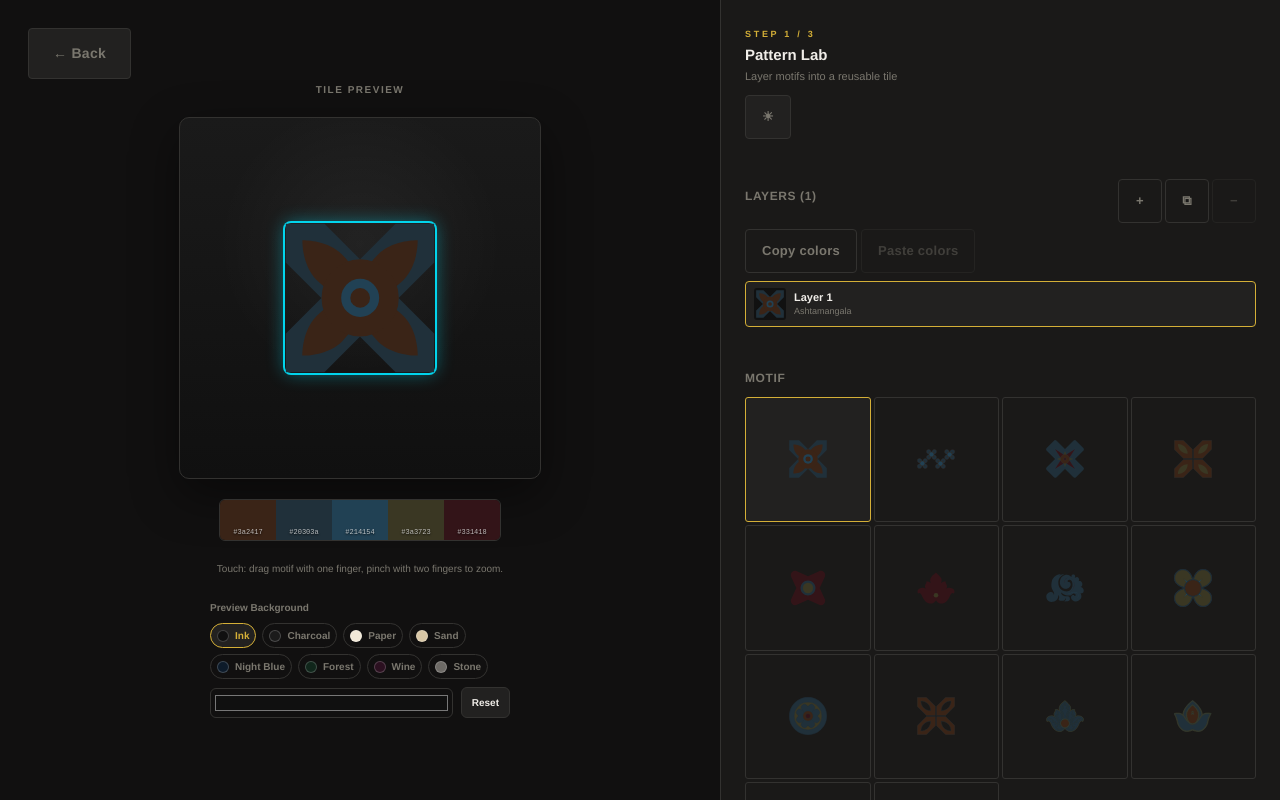
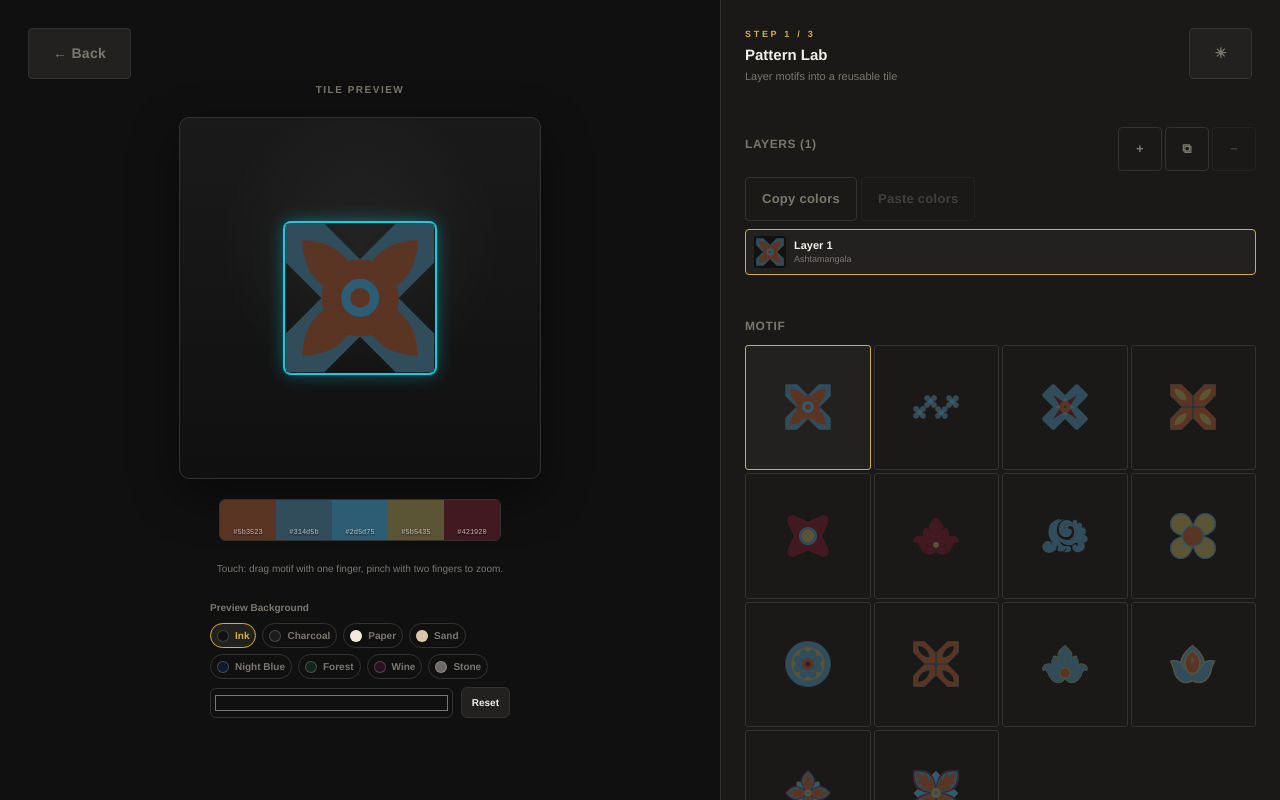
Before and after one commit to uniunika/patternsofplace, a React (Vite) app: page / in a window 1280 px wide. Both pictures are taken after a click on the button "Begin →". Built offline with nearby package versions, Linux system fonts and the light colour scheme.

Commit message:
feat: update color handling and improve UI component styles across multiple files

```diff
--- a/src/features/patternsOfPlace/app/reducer.js
+++ b/src/features/patternsOfPlace/app/reducer.js
@@ -120,6 +120,11 @@ export const initialState = {
 // ─── Reducer ─────────────────────────────────────────────────────────────────
 
 export function reducer(state, action) {
+  const nextValue =
+    action.key === "colors" && Array.isArray(action.value)
+      ? [...action.value]
+      : action.value;
+
   switch (action.type) {
     // Navigation
     case SET_STAGE:
@@ -133,7 +138,7 @@ export function reducer(state, action) {
 
     // Pattern Lab layers
     case ADD_LAYER: {
-      const layer = makeLayer(state.editor.layers.length);
+      const layer = makeLayer(0);
       return {
         ...state,
         editor: { ...state.editor, layers: [...state.editor.layers, layer] },
@@ -170,7 +175,7 @@ export function reducer(state, action) {
         editor: {
           ...state.editor,
           layers: state.editor.layers.map((l) =>
-            l.id === action.id ? { ...l, [action.key]: action.value } : l,
+            l.id === action.id ? { ...l, [action.key]: nextValue } : l,
           ),
         },
       };
@@ -299,7 +304,7 @@ export function reducer(state, action) {
       if (!activeCl || activeCl.rings.length >= MAX_RINGS_PER_CLUSTER)
         return state;
       const maxRadius = Math.max(...activeCl.rings.map((r) => r.radius));
-      const nr = { ...makeRing(activeCl.rings.length), radius: maxRadius + 80 };
+      const nr = { ...makeRing(0), radius: maxRadius + 80 };
       return {
         ...state,
         editor: {
@@ -340,9 +345,7 @@ export function reducer(state, action) {
               ? {
                   ...c,
                   rings: c.rings.map((r) =>
-                    r.id === action.id
-                      ? { ...r, [action.key]: action.value }
-                      : r,
+                    r.id === action.id ? { ...r, [action.key]: nextValue } : r,
                   ),
                 }
               : c,
@@ -388,7 +391,7 @@ export function reducer(state, action) {
         editor: {
           ...state.editor,
           reverseDecorations: state.editor.reverseDecorations.map((d) =>
-            d.id === action.id ? { ...d, [action.key]: action.value } : d,
+            d.id === action.id ? { ...d, [action.key]: nextValue } : d,
           ),
         },
       };
--- a/src/features/patternsOfPlace/components/stageFinalize/StageFinalize.jsx
+++ b/src/features/patternsOfPlace/components/stageFinalize/StageFinalize.jsx
@@ -289,8 +289,7 @@ function ReversePanel({ T, state, dispatch }) {
                   marginBottom: 8,
                 }}
               >
-                {SELECTABLE_MOTIFS.map(
-                  ({ id, component: MC, name, previewColors }) => {
+                {SELECTABLE_MOTIFS.map(({ id, component: MC, name }) => {
                   const isActive = active.motifId === id;
                   return (
                     <button
@@ -302,7 +301,7 @@ function ReversePanel({ T, state, dispatch }) {
                       aria-label={name}
                       style={{
                         aspectRatio: "1",
-                          padding: 3,
+                        padding: 1,
                         border: `1.5px solid ${isActive ? "#00e5ff" : T.brd}`,
                         background: isActive
                           ? "rgba(0,229,255,0.1)"
@@ -316,20 +315,13 @@ function ReversePanel({ T, state, dispatch }) {
                         transition: "all 0.15s",
                       }}
                     >
-                        <MC
-                          c={
-                            isActive
-                              ? (active.colors ?? DEFAULT_COLORS)
-                              : previewColors
-                          }
-                          size={44}
-                        />
+                      <MC c={active.colors ?? DEFAULT_COLORS} size={46} />
                     </button>
                   );
-                  },
-                )}
+                })}
               </div>
               <ColorPicker
+                key={active.id}
                 label="Ring Colors"
                 colors={active.colors ?? DEFAULT_COLORS}
                 onChange={(c) => upd("colors", c)}
@@ -496,7 +488,7 @@ export function StageFinalize() {
       style={{
         height: "100dvh",
         display: "flex",
-        flexDirection: "row-reverse",
+        flexDirection: "row",
         fontFamily: FONT,
         background: T.bg,
         overflow: "hidden",
@@ -512,6 +504,15 @@ export function StageFinalize() {
         style={{ position: "fixed", top: 28, left: 28, zIndex: 100 }}
       >
         ← Back
+      </Button>
+      <Button
+        variant="secondary"
+        small={false}
+        T={T}
+        onClick={toggleTheme}
+        style={{ position: "fixed", top: 28, right: 28, zIndex: 100 }}
+      >
+        {theme === "dark" ? "☀" : "◐"}
       </Button>
 
       <main
@@ -601,12 +602,6 @@ export function StageFinalize() {
           <div style={{ fontSize: 15, fontWeight: 800, color: T.txt }}>
             Your Postcard
           </div>
-        </div>
-
-        <div style={{ display: "flex", gap: 4, marginBottom: 8 }}>
-          <Button variant="secondary" small T={T} onClick={toggleTheme}>
-            {theme === "dark" ? "☀" : "◐"}
-          </Button>
         </div>
 
         <div style={{ display: "flex", gap: 3, marginBottom: 12 }}>
--- a/src/features/patternsOfPlace/components/stagePatternLab/StagePatternLab.jsx
+++ b/src/features/patternsOfPlace/components/stagePatternLab/StagePatternLab.jsx
@@ -184,6 +184,15 @@ export function StagePatternLab() {
       >
         ← Back
       </Button>
+      <Button
+        variant="secondary"
+        small={false}
+        T={T}
+        onClick={toggleTheme}
+        style={{ position: "fixed", top: 28, right: 28, zIndex: 100 }}
+      >
+        {theme === "dark" ? "☀" : "◐"}
+      </Button>
       {/* ── Control Rail ── */}
       <aside
         style={{
@@ -213,11 +222,6 @@ export function StagePatternLab() {
           </div>
         </div>
 
-        <div style={{ display: "flex", gap: 6, marginBottom: 8 }}>
-          <Button variant="secondary" small T={T} onClick={toggleTheme}>
-            {theme === "dark" ? "☀" : "◐"}
-          </Button>
-        </div>
         <Divider T={T} />
 
         {/* ── Layers ── */}
@@ -365,7 +369,7 @@ export function StagePatternLab() {
                 aria-label={name}
                 style={{
                   aspectRatio: "1",
-                  padding: 2,
+                  padding: 1,
                   border: `1.5px solid ${isActive ? T.gold : T.brd}`,
                   background: isActive ? T.surf2 : "transparent",
                   cursor: "pointer",
@@ -377,7 +381,7 @@ export function StagePatternLab() {
                   transition: "all 0.15s",
                 }}
               >
-                <MC c={active.colors} size={38} />
+                <MC c={active.colors} size={46} />
               </button>
             );
           })}
@@ -397,6 +401,7 @@ export function StagePatternLab() {
         </div>
 
         <ColorPicker
+          key={active.id}
           label="Manual Colors"
           colors={active.colors}
           onChange={(c) => upd("colors", c)}
--- a/src/features/patternsOfPlace/components/stageStudio/StageStudio.jsx
+++ b/src/features/patternsOfPlace/components/stageStudio/StageStudio.jsx
@@ -43,7 +43,7 @@ import { tangentSize } from "../../domain/geometry.js";
 import { FONT, FONT_MONO } from "../../data/constants/themes.js";
 
 const PANEL_STYLE = {
-  width: 320,
+  width: 560,
   flexShrink: 0,
   height: "100%",
   minHeight: 0,
@@ -173,6 +173,15 @@ export function StageStudio() {
       >
         ← Back
       </Button>
+      <Button
+        variant="secondary"
+        small={false}
+        T={T}
+        onClick={toggleTheme}
+        style={{ position: "fixed", top: 28, right: 28, zIndex: 100 }}
+      >
+        {theme === "dark" ? "☀" : "◐"}
+      </Button>
 
       {/* ── Control Rail ── */}
       <aside
@@ -200,17 +209,6 @@ export function StageStudio() {
           </div>
         </div>
 
-        <div style={{ display: "flex", gap: 8, marginBottom: 12 }}>
-          <Button
-            variant="secondary"
-            small={false}
-            T={T}
-            onClick={toggleTheme}
-            style={{ flex: 1 }}
-          >
-            {theme === "dark" ? "☀ Light" : "◐ Dark"}
-          </Button>
-        </div>
         <Divider T={T} />
 
         {/* ── Clusters ── */}
@@ -438,13 +436,12 @@ export function StageStudio() {
             <div
               style={{
                 display: "grid",
-                gridTemplateColumns: "repeat(3,1fr)",
+                gridTemplateColumns: "repeat(4,1fr)",
                 gap: 3,
                 marginBottom: 8,
               }}
             >
-              {SELECTABLE_MOTIFS.map(
-                ({ id, component: MC, name, previewColors }) => {
+              {SELECTABLE_MOTIFS.map(({ id, component: MC, name }) => {
                 const isActive = activeRing.motifId === id;
                 return (
                   <button
@@ -456,7 +453,7 @@ export function StageStudio() {
                     aria-label={name}
                     style={{
                       aspectRatio: "1",
-                        padding: 3,
+                      padding: 1,
                       border: `1.5px solid ${isActive ? "#00e5ff" : T.brd}`,
                       background: isActive
                         ? "rgba(0,229,255,0.1)"
@@ -470,20 +467,13 @@ export function StageStudio() {
                       transition: "all 0.15s",
                     }}
                   >
-                      <MC
-                        c={
-                          isActive
-                            ? (activeRing.colors ?? DEFAULT_COLORS)
-                            : previewColors
-                        }
-                        size={44}
-                      />
+                    <MC c={activeRing.colors ?? DEFAULT_COLORS} size={46} />
                   </button>
                 );
-                },
-              )}
+              })}
             </div>
             <ColorPicker
+              key={activeRing.id}
               label="Ring Colors"
               colors={activeRing.colors ?? DEFAULT_COLORS}
               onChange={(c) => updRing("colors", c)}
--- a/src/features/patternsOfPlace/data/constants/defaults.js
+++ b/src/features/patternsOfPlace/data/constants/defaults.js
@@ -1,4 +1,10 @@
-export const DEFAULT_COLORS = ["#3a2417", "#9d5036", "#c98f2c", "#c0302a", "#ffae2c"];
+export const DEFAULT_COLORS = [
+  "#5b3523",
+  "#ca6a46",
+  "#f1b34a",
+  "#df4c42",
+  "#ffd26b",
+];
 export const DEFAULT_BG_COLOR = "#0a0a0a";
 export const DEFAULT_THEME = "dark";
 export const MAX_RINGS_PER_CLUSTER = 10;
```
Lines whose indentation alone changed are shown as unchanged.
